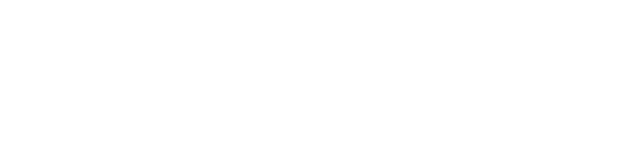
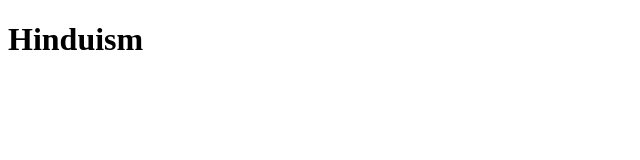
Before and after one commit to AbelFlux/hinduism, a plain HTML site: page index.html in a window 1280 px wide. Shown: the whole page, without its empty margins (0-640 px from the left). Drawn offline with Linux system fonts and the light colour scheme.

Commit message:
Update index.html

```diff
--- a/index.html
+++ b/index.html
@@ -6,7 +6,7 @@
     <title>Document</title>
 </head>
 <body>
-<title>Hinduism</title>
+<h1>Hinduism</h1>
 
 </body>
 </html>
```
